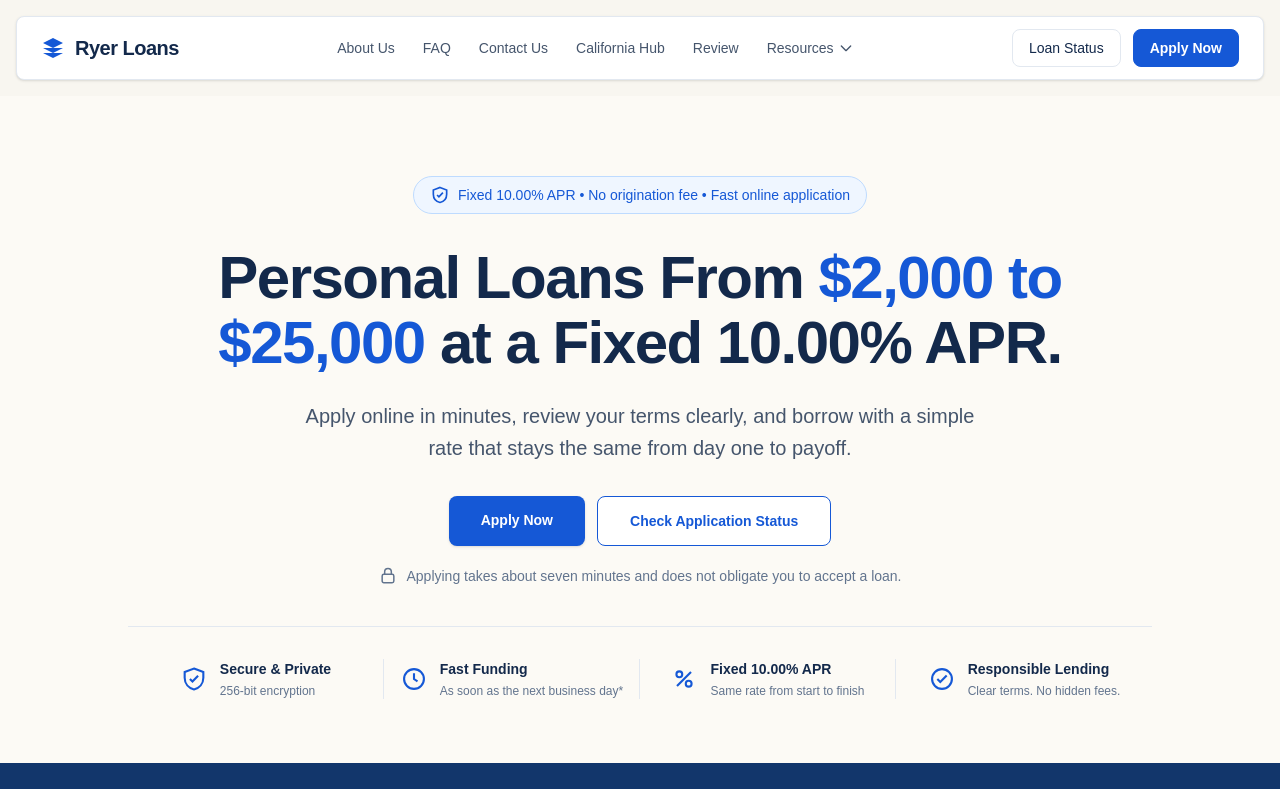
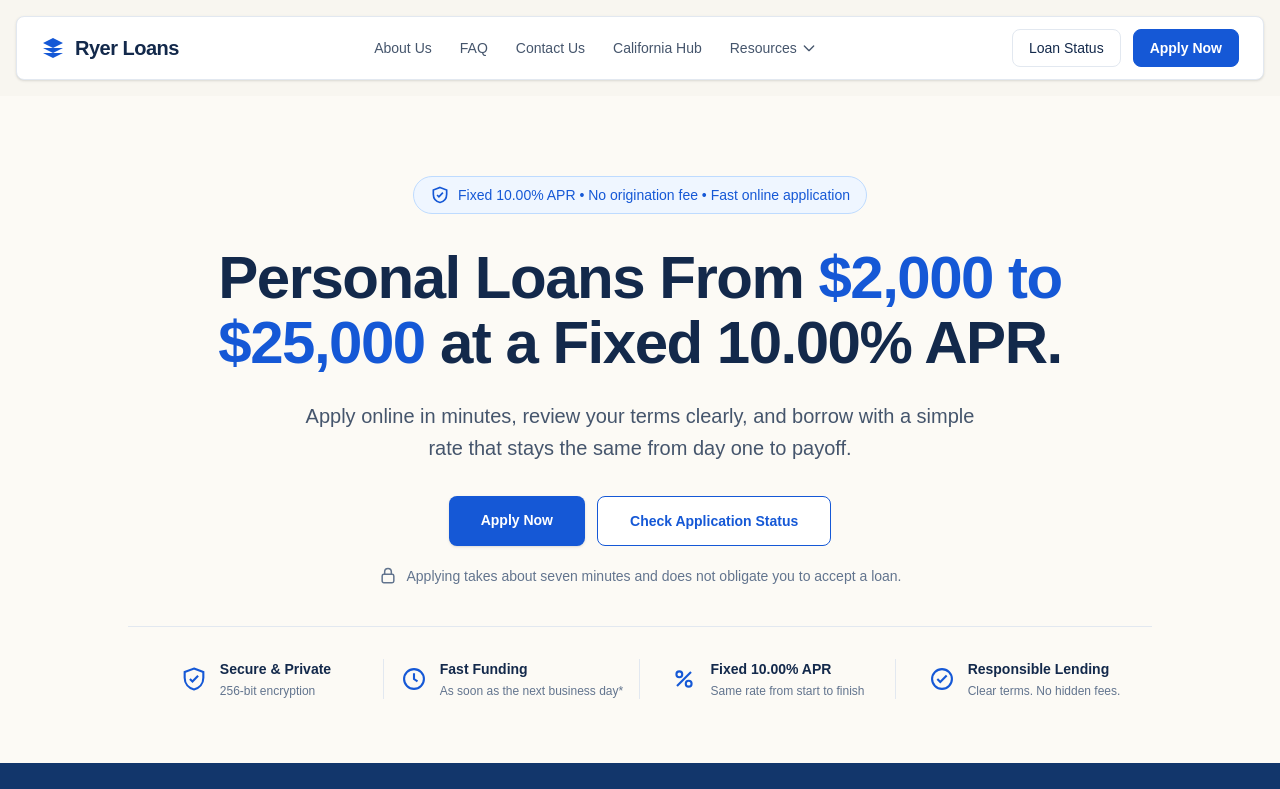
Before and after one commit to mspabitra918/ryerloans-frontend, a Next.js app: page / in a window 1280 px wide. Shown: the top 789 px of the page. Built offline with nearby package versions, Linux system fonts and the light colour scheme.

Commit message:
Refactor : Review

```diff
--- a/src/components/layout/Navbar.tsx
+++ b/src/components/layout/Navbar.tsx
@@ -17,10 +17,10 @@ export default function Navbar() {
       name: "California Hub",
       href: "/personal-loans/california",
     },
-    {
-      name: "Review",
-      href: "/reviews",
-    },
+    // {
+    //   name: "Review",
+    //   href: "/reviews",
+    // },
   ];
 
   const resourceLinks = [
--- a/src/proxy.ts
+++ b/src/proxy.ts
@@ -16,7 +16,7 @@ export function proxy(request: NextRequest) {
     // "confirm-deposit",
     // "/investments",
     // "/documents",
-    "/review",
+    // "/review",
     "/reviews",
   ];
 
@@ -25,13 +25,13 @@ export function proxy(request: NextRequest) {
   //   return NextResponse.redirect(new URL("/", request.url));
   // }
 
-  // if (
-  //   redirectPaths.some(
-  //     (path) => pathname === path || pathname.startsWith(`${path}/`),
-  //   )
-  // ) {
-  //   return NextResponse.redirect(new URL("/", request.url));
-  // }
+  if (
+    redirectPaths.some(
+      (path) => pathname === path || pathname.startsWith(`${path}/`),
+    )
+  ) {
+    return NextResponse.redirect(new URL("/", request.url));
+  }
 
   if (pathname === "/admin/login" || pathname.startsWith("/admin/login/")) {
     return NextResponse.next();
```
